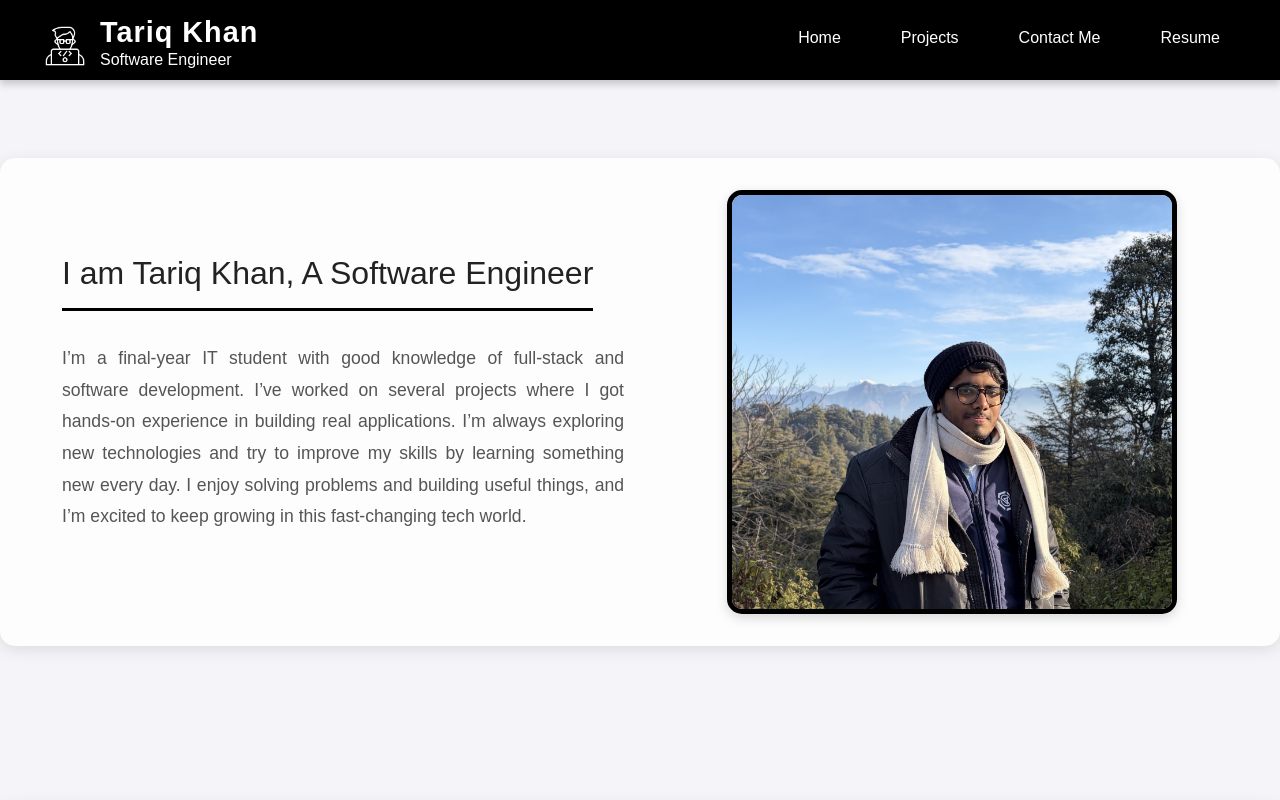
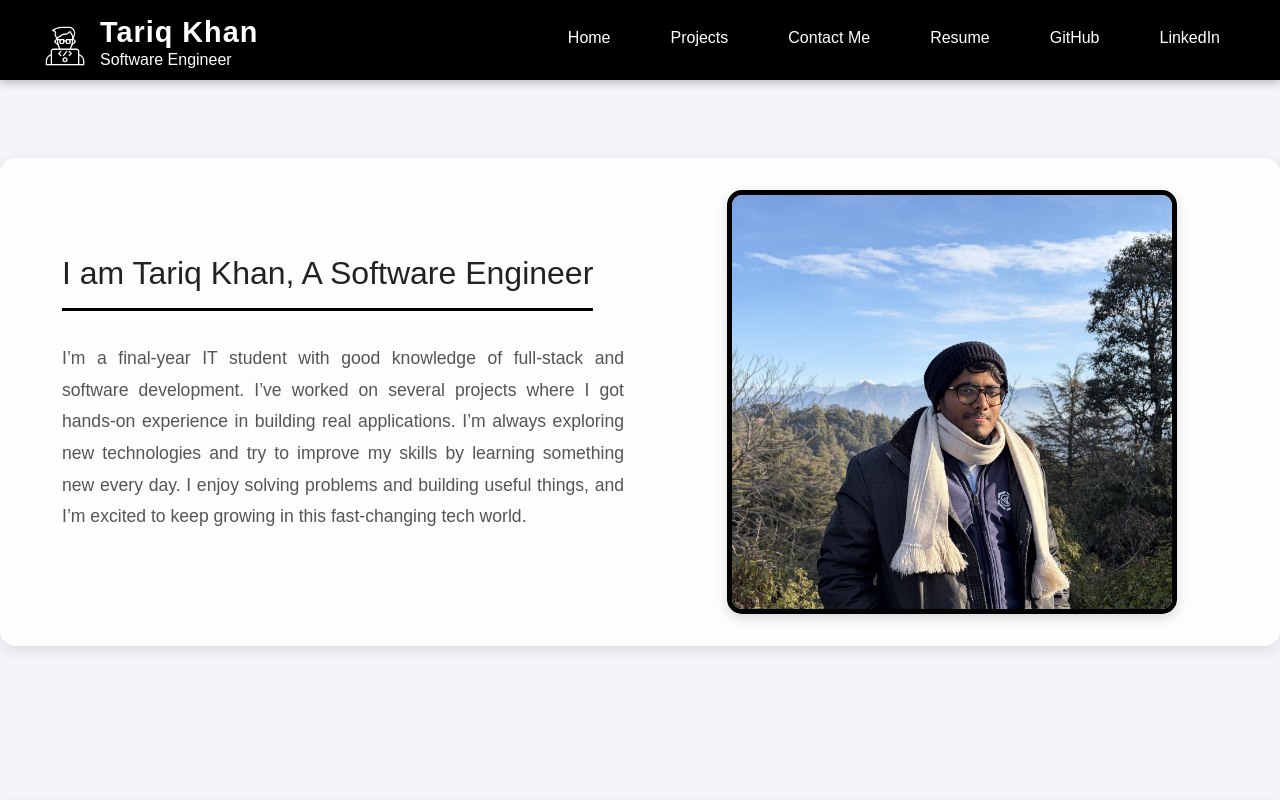
Before and after one commit to tariq3101/portfolio, a React (Create React App) app in the folder portfolio/: page / in a window 1280 px wide. Shown: the top 800 px of the page. Built offline with nearby package versions, Linux system fonts and the light colour scheme.

Commit message:
Resume Updated

```diff
--- a/portfolio/src/components/navbar/Navbar.css
+++ b/portfolio/src/components/navbar/Navbar.css
@@ -58,6 +58,15 @@ header {
   .nav-links a:hover {
     background-color: #fff;
     color: #000;
+  }
+
+  .navbar a {
+    text-decoration: none;
+    color: inherit;
+  }
+
+  .navbar a:hover {
+    text-decoration: none;
   }
 
   .hamburger {
--- a/portfolio/src/components/navbar/Navbar.jsx
+++ b/portfolio/src/components/navbar/Navbar.jsx
@@ -10,6 +10,7 @@ const Navbar = () => {
     return (
         <header>
             <nav className="navbar">
+                <a href="/">
                     <div className="logo">
                         <div className="img">
                             <img src={logo} alt="About Me" style={{ width: '40px', height: '40px' }} />
@@ -19,11 +20,14 @@ const Navbar = () => {
                             <h6>Software Engineer</h6>
                         </div>
                     </div>
+                </a>
                 <ul className="nav-links">
                     <li><a href="/">Home</a></li>
                     <li><a href="#projects">Projects</a></li>
                     <li><a href="#contact">Contact Me</a></li>
-                    <li><a href="https://tariq-resume.tiiny.site/">Resume</a></li>
+                    <li><a href="https://drive.google.com/file/d/1ETOBTqDYdKD9EuBNUaZK_HnuYN1AJb4d/view?usp=sharing" target='_blank' rel="noreferrer">Resume</a></li>
+                    <li><a href="https://github.com/tariq3101" target='_blank' rel="noreferrer">GitHub</a></li>
+                    <li><a href="https://www.linkedin.com/in/tariq-khan-30088931a/" target='_blank' rel="noreferrer">LinkedIn</a></li>
                 </ul>
                 <div className="hamburger" id="hamburger" onClick={handleHamburgerClick}>
                     <div className="bar"></div>
--- a/portfolio/src/projects/InkWell/InkWell.jsx
+++ b/portfolio/src/projects/InkWell/InkWell.jsx
@@ -53,6 +53,7 @@ function ImageCarousel({ images }) {
 }
 
 const InkWell = () => {
+    window.scrollTo(0, 0);
     const projectImages = [
         inkwell1, inkwell2, inkwell3, inkwell4, inkwell5, inkwell6
     ];
--- a/portfolio/src/projects/asset/Asset.jsx
+++ b/portfolio/src/projects/asset/Asset.jsx
@@ -49,6 +49,7 @@ function ImageCarousel({ images }) {
 }
 
 const InkWell = () => {
+    window.scrollTo(0, 0);
     const projectImages = [
         asset1, asset2, asset3, asset4, asset5, asset7
     ];
--- a/portfolio/src/projects/cvcraft/CVCraft.jsx
+++ b/portfolio/src/projects/cvcraft/CVCraft.jsx
@@ -51,6 +51,7 @@ function ImageCarousel({ images }) {
 }
 
 const CVCraft = () => {
+    window.scrollTo(0, 0);
     const projectImages = [
         cvcraft1, cvcraft2, cvcraft3, cvcraft4, cvcraft5, cvcraft6
     ];
--- a/portfolio/src/projects/library/Library.jsx
+++ b/portfolio/src/projects/library/Library.jsx
@@ -50,6 +50,7 @@ function ImageCarousel({ images }) {
 }
 
 const InkWell = () => {
+    window.scrollTo(0, 0);
     const projectImages = [
         library1, library2, library3, library4, library5, library6
     ];
--- a/portfolio/src/projects/tictactoe/TicTacToe.jsx
+++ b/portfolio/src/projects/tictactoe/TicTacToe.jsx
@@ -45,6 +45,7 @@ function ImageCarousel({ images }) {
 }
 
 const TicTacToe = () => {
+    window.scrollTo(0, 0);
     const projectImages = [
         tictactoe1, tictactoe2
     ];
--- a/portfolio/src/projects/todo/ToDo.jsx
+++ b/portfolio/src/projects/todo/ToDo.jsx
@@ -50,6 +50,7 @@ function ImageCarousel({ images }) {
 }
 
 const ToDo = () => {
+    window.scrollTo(0, 0);
     const projectImages = [
         todo1, todo2, todo3, todo4, todo5
     ];
--- a/portfolio/src/projects/wordfall/WordFall.jsx
+++ b/portfolio/src/projects/wordfall/WordFall.jsx
@@ -45,6 +45,7 @@ function ImageCarousel({ images }) {
 }
 
 const WordFall = () => {
+    window.scrollTo(0, 0);
     const projectImages = [
         wordfall1, wordfall2
     ];
```
Lines whose indentation alone changed are shown as unchanged.
